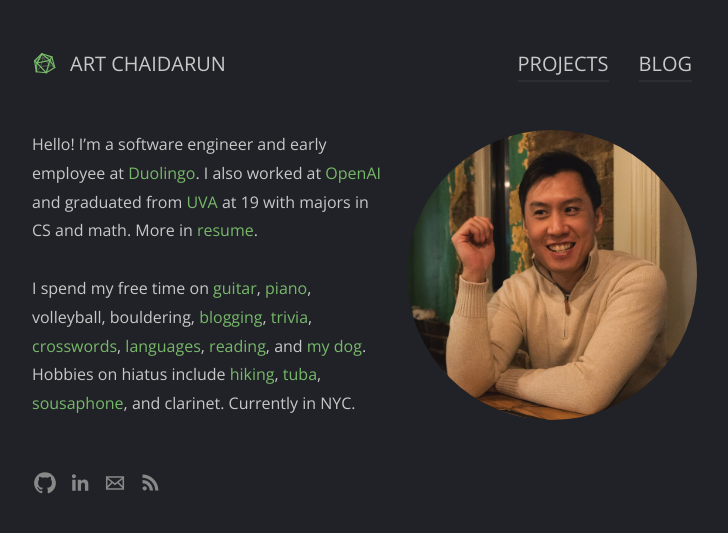
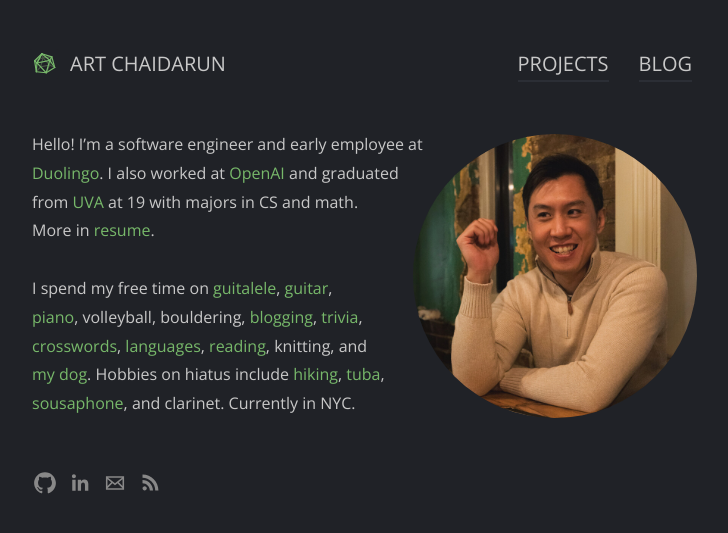
Before and after one commit to artnc/personal-website, a Jekyll site: the page built from src/index.md, in a window 1280 px wide. Shown: the top 533 px of the page, without its empty margins (278-1006 px from the left). Built offline with Jekyll 4.4.1, drawn with Linux system fonts in a browser that asks for light colours.

Commit message:
Update home page

```diff
--- a/src/css/main.scss
+++ b/src/css/main.scss
@@ -564,13 +564,12 @@ body[data-slug=""] main {
     border-radius: 999px;
     float: right;
     margin: 8px 0 15px 15px;
-    max-width: 165px;
+    max-width: 180px;
     shape-outside: circle(50%);
 
     @media ($media-desktop) {
-      margin: 0 -5px 35px 21px;
-      max-width: 290px;
-      shape-outside: initial;
+      margin: 4px -5px 35px 33px;
+      max-width: 284px;
     }
   }
 }
--- a/src/index.md
+++ b/src/index.md
@@ -8,4 +8,4 @@ slug: ""
 
 Hello! I'm a software engineer and early employee at [Duolingo](/projects#duolingo). I also worked at [OpenAI](/projects#openai) and graduated from [UVA](https://en.wikipedia.org/wiki/University_of_Virginia) at 19 with majors in CS and math. More in [resume](/resume).
 
-I spend my free time on [guitar](/musescore-tab), [piano](https://soundcloud.com/artnc), volleyball, bouldering, [blogging](/blog), [trivia](https://learnedleague.com/profiles.php?91076), [crosswords](https://www.crosswordtournament.com/2023/standings/rank.htm), [languages](https://www.duolingo.com/profile/artnc), [reading](/ten-years-of-logging-my-life#media-chart), and [my dog](/img/snorlax.jpg). Hobbies on hiatus include [hiking](/camino-de-santiago), [tuba](https://en.wikipedia.org/wiki/East_Winds_Symphonic_Band), [sousaphone](/img/sousaphone.jpg), and clarinet. Currently in NYC.
+I spend my free time on [guitalele](/guitalele), [guitar](/musescore-tab), [piano](https://soundcloud.com/artnc), volleyball, bouldering, [blogging](/blog), [trivia](https://learnedleague.com/profiles.php?91076), [crosswords](https://www.crosswordtournament.com/2023/standings/rank.htm), [languages](https://www.duolingo.com/profile/artnc), [reading](/ten-years-of-logging-my-life#media-chart), knitting, and [my dog](/img/snorlax.jpg). Hobbies on hiatus include [hiking](/camino-de-santiago), [tuba](https://en.wikipedia.org/wiki/East_Winds_Symphonic_Band), [sousaphone](/img/sousaphone.jpg), and clarinet. Currently in NYC.
```
